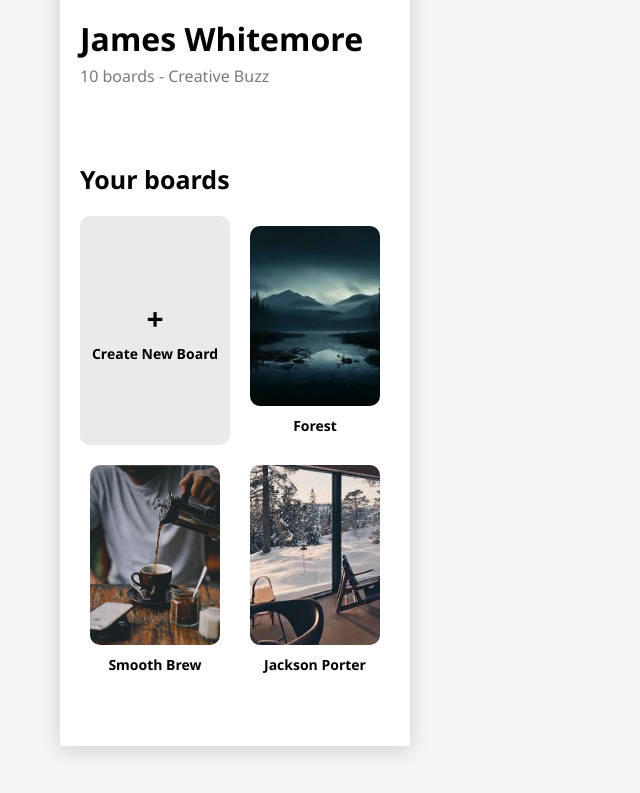
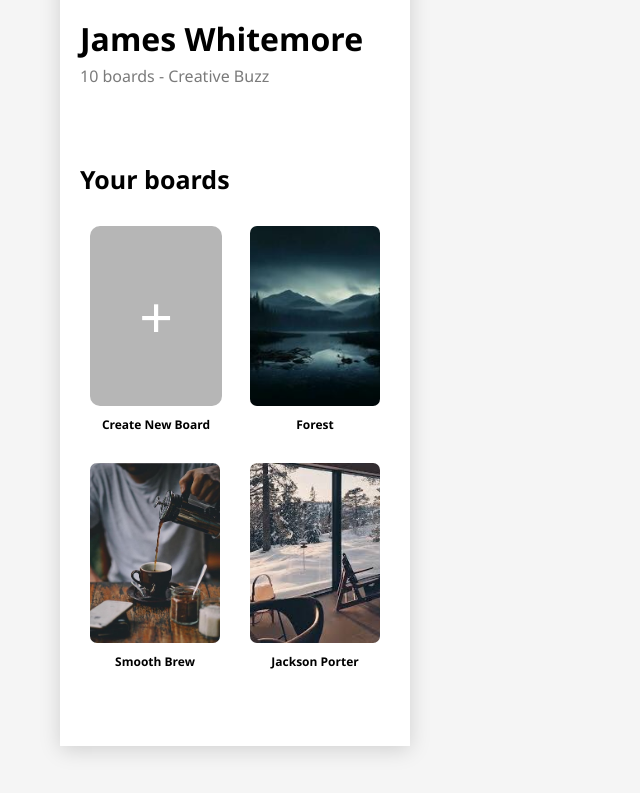
Before and after one commit to samara-camargo/ejercicios-maquetacion, a plain HTML site: page index.html in a window 1280 px wide. Shown: the part 3487-4280 px from the top of the page, without its empty margins (0-640 px from the left). Drawn offline with Linux system fonts and the light colour scheme.

Commit message:
Ejercicios completados

```diff
--- a/css/estilos.css
+++ b/css/estilos.css
@@ -280,72 +280,80 @@ body{
     cursor: pointer;
     font-weight: bold;
 }
-.user-info{
+.james{
     display: flex;
     align-items: center;
     font-weight: bold;
 }
-.profile-pic{
+.pfp{
     width: 30px;
     height: 30px;
     border-radius: 50%;
     margin-left: 10px;
 }
-.user-details{
+.userinfo{
     text-align: left;
     margin-top: 20px;
     width: 100%;
 }
-.user-details h2{
+.userinfo h2{
     margin: 0;
     font-size: 32px;
 }
-.user-details p{
+.userinfo p{
     margin: 5px 0;
     color: #7a7a7a;
 }
-.boards-section{
+.boards{
     width: 100%;
     margin-top: 70px;
 }
-.boards-section h3{
+.boards h3{
     margin-bottom: 20px;
     font-size: 25px;
 }
-.boards-grid{
+.grid{
     display: grid;
     grid-template-columns: 1fr 1fr;
     gap: 10px;
     font-weight: bold;
 }
-.board-item{
+.board{
     background: #ffffff;
     border-radius: 10px;
     padding: 10px;
     text-align: center;
     cursor: pointer;
-    position: relative;
 }
-.board-item img{
+.board img{
     width: 100%;
     height: 180px;
     object-fit: cover;
-    border-radius: 10px;
+    border-radius: 7px;
 }
-.board-item span{
+.board span{
     display: block;
     margin-top: 5px;
-    font-size: 14px;
+    font-size: 12px;
 }
 .create-board{
     display: flex;
     flex-direction: column;
     justify-content: center;
     align-items: center;
-    background: #eaeaea;
-    border-color: white;
+    background: #b6b6b6;
+    width: 88%;
+    height: 180px;
+    margin-top: 10px;
+    margin-left: 10px;
 }
 .create-board p{
-    font-size: 30px;
-    margin: 0;
+    font-size: 60px;
+    margin-top: 85px;
+    color: white;
+    font-family: Helvetica rounded;
 }
+.create-board span{
+    margin-top: 63px;
+    font-size: 12px;
+}
--- a/index.html
+++ b/index.html
@@ -91,31 +91,31 @@
                 <div class="card5">
                     <div class="header">
                         <button class="btn5">boards</button>
-                        <div class="user-info">
+                        <div class="james">
                             <span>James</span>
-                            <img src="/img/pfp5.jpg" alt="" class="profile-pic">
+                            <img src="/img/pfp5.jpg" alt="" class="pfp">
                         </div>
                     </div>
-                    <div class="user-details">
+                    <div class="userinfo">
                         <h2>James Whitemore</h2>
                         <p>10 boards - Creative Buzz</p>
                     </div>
-                    <div class="boards-section">
+                    <div class="boards">
                         <h3>Your boards</h3>
-                        <div class="boards-grid">
-                            <div class="board-item create-board">
+                        <div class="grid">
+                            <div class="board create-board">
                                 <p>+</p>
                                 <span>Create New Board</span>
                             </div>
-                            <div class="board-item">
+                            <div class="board">
                                 <img src="/img/forest5.jpg" alt="Forest">
                                 <span>Forest</span>
                             </div>
-                            <div class="board-item">
+                            <div class="board">
                                 <img src="/img/coffee5.jpg" alt="Smooth Brew">
                                 <span>Smooth Brew</span>
                             </div>
-                            <div class="board-item">
+                            <div class="board">
                                 <img src="/img/snow5.jpeg" alt="Jackson Porter">
                                 <span>Jackson Porter</span>
                             </div>
```
